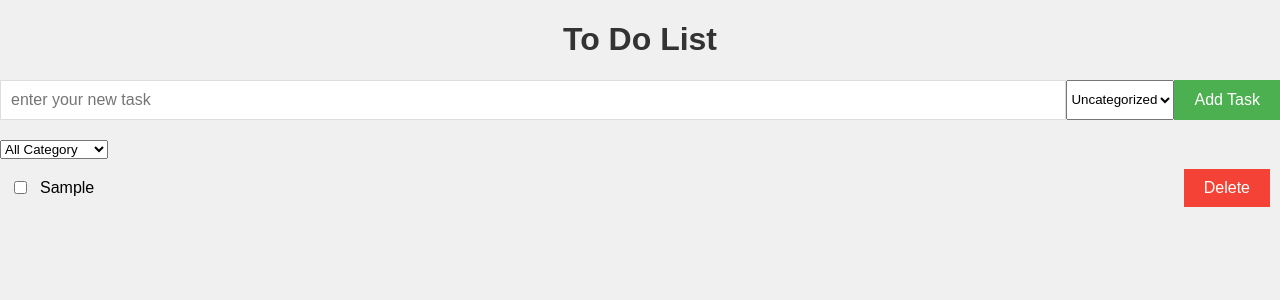
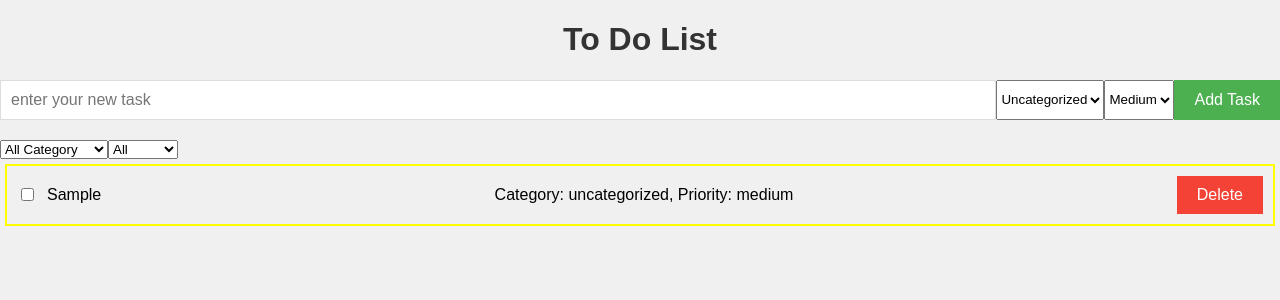
Before and after one commit to ryoma-creator/weather-app-react, a React (Create React App) app in the folder todo-app/: page / in a window 1280 px wide. Both pictures are taken after typing "Sample" into the empty fields and a click on the button "Add Task". Shown: the top 300 px of the page. Built offline with nearby package versions, Linux system fonts and the light colour scheme; the HTML template or start-up script is replaced by a standard one.

Commit message:
Added task categorization and priority filtering. Implemented task priority with border color indication.

```diff
--- a/todo-app/src/App.js
+++ b/todo-app/src/App.js
@@ -11,6 +11,9 @@ function App(){
 
   const [categoryFilter, setCategoryFilter] = useState('all');
 
+  const [newPriority, setNewPriority] = useState('medium');
+  const [priorityFilter, setPriorityFilter] = useState('all');
+
   // const addTask = (taskName) => {
   //   setTasks([...tasks, { id: Date.now(), name: taskName, completed: false }]);
   // };
@@ -23,11 +26,16 @@ function App(){
          name: newTask,
          completed: false,
 
-         category: newCategory
+         category: newCategory,
+
+         priority: newPriority
+
         }]);
+        // reset⇩ after adding
         setNewTask('');
 
         setNewCategory('uncategorized')
+        setNewPriority('medium')
     }
   };
 
@@ -49,9 +57,14 @@ function App(){
 
   // new filter function
   // const [categoryFilter, setCategoryFilter] = useState('all');
+
+  // const [newPriority, setNewPriority] = useState('medium');
+  // const [priorityFilter, setPriorityFilter] = useState('all');
   // tasks = setTasks([...tasks, { id: Date.now(), name: taskName, completed: false ,  category: newCategory
+
   const filteredTasks = tasks.filter(task =>
-    categoryFilter === 'all' || task.category === categoryFilter
+    (categoryFilter === 'all' || task.category === categoryFilter) &&
+    (priorityFilter === 'all' || task.priority === priorityFilter)
   );
   // task.categoryは、all以外のもの。NewCategoryのvalueには、allないので。
   // value={newCategory}
@@ -74,9 +87,20 @@ function App(){
 // タスクのカテゴリがフィルターと一致すれば true となり、そのタスクは含まれます。
 // 一致しなければ false となり、そのタスクは除外されます。
 
+// tasksのdataの中の、category: newCategory の部分だけtrueになるので、それに該当するものだけが残る仕組み
+
+// {tasks.map(task => (
+//   (selectedCategory === 'all' || task.category === selectedCategory) && (
+//     <TodoItem key={task.id} task={task} />
+//   )
+// ))}
+// mapでもfilterと同じものは作れる。⇧
+
   return (
     <div>
       <h1>To Do List</h1>
+
+
 
       <form onSubmit={addTask}>
         <input
@@ -86,6 +110,7 @@ function App(){
           placeholder="enter your new task"
         />
 
+{/* const [newCategory, setNewCategory] = useState('uncategorized'); */}
         <select
           value={newCategory}
           onChange={(e)=> setNewCategory(e.target.value)}
@@ -95,8 +120,20 @@ function App(){
           <option value="personal">Personal</option>
         </select>
 
+        <select
+          value={newPriority}
+          onChange={(e)=> setNewPriority(e.target.value)}
+        >
+          <option value='low'>Low</option>
+          <option value='medium'>Medium</option>
+          <option value='high'>High</option>
+
+        </select>
+
         <button type="submit">Add Task</button>
       </form>
+
+
 
       <select
           value={categoryFilter}
@@ -106,7 +143,18 @@ function App(){
           <option value="uncategorized">Uncategorized</option>
           <option value="work">Work</option>
           <option value="personal">Personal</option>
-        </select>
+      </select>
+
+      <select
+        value={priorityFilter}
+        onChange={(e)=> setPriorityFilter(e.target.value)}
+      >
+        <option value='all'>All</option>
+        <option value='low'>Low</option>
+        <option value='medium'>Medium</option>
+        <option value='high'>High</option>
+
+      </select>
 
 
       <TodoList
--- a/todo-app/src/components/TodoItem.js
+++ b/todo-app/src/components/TodoItem.js
@@ -25,8 +25,23 @@ function TodoItem({ task, onDelete, onEdit, onToggleCompletion}){
 // 要素が０より大きければ、to do listがあるのが前提なので以下が表示される
 // ToDoList.jsを参照
 
+    const getPriorityColor = (priority) => {
+        switch(priority) {
+            case 'high': return 'red';
+            case 'medium': return 'yellow';
+            case 'low': return 'green';
+            default: return 'gray';
+        }
+    };
+
     return(
-        <div className="todo-item">
+        <div className="todo-item" style={{
+            borderColor: getPriorityColor(task.priority),
+            borderWidth: '2px',
+            borderStyle: 'solid',
+            padding: '10px',
+            margin: '5px'
+        }}>
             <input
                 type="checkbox"
                 checked={task.completed}
@@ -67,6 +82,10 @@ function TodoItem({ task, onDelete, onEdit, onToggleCompletion}){
                 {task.name}
             </span>
             )}
+            <span className="task-meta">
+                Category: {task.category}, Priority: {task.priority}
+            </span>
+
             <button onClick={() => onDelete(task.id)}>Delete</button>
             {/* const deleteTask = (taskId) => {
     setTasks(tasks.filter(task => task.id !== taskId));
```
Also changed, not shown: 1 other file (tests, documents, lock files or other folders).
